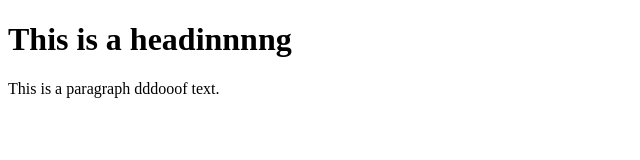
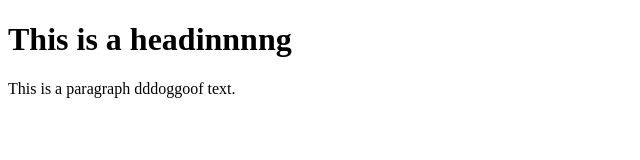
Before and after one commit to ibrahimalish/apache, a plain HTML site: page index.html in a window 1280 px wide. Shown: the full height of the page, 0-640 px from the left. Drawn offline with Linux system fonts and the light colour scheme.

Commit message:
Update index.html

```diff
--- a/index.html
+++ b/index.html
@@ -5,6 +5,6 @@
 </head>
 <body>
   <h1>This is a headinnnng</h1>
-  <p>This is a paragraph dddooof text.</p>
+  <p>This is a paragraph dddoggoof text.</p>
 </body>
 </html>
```
